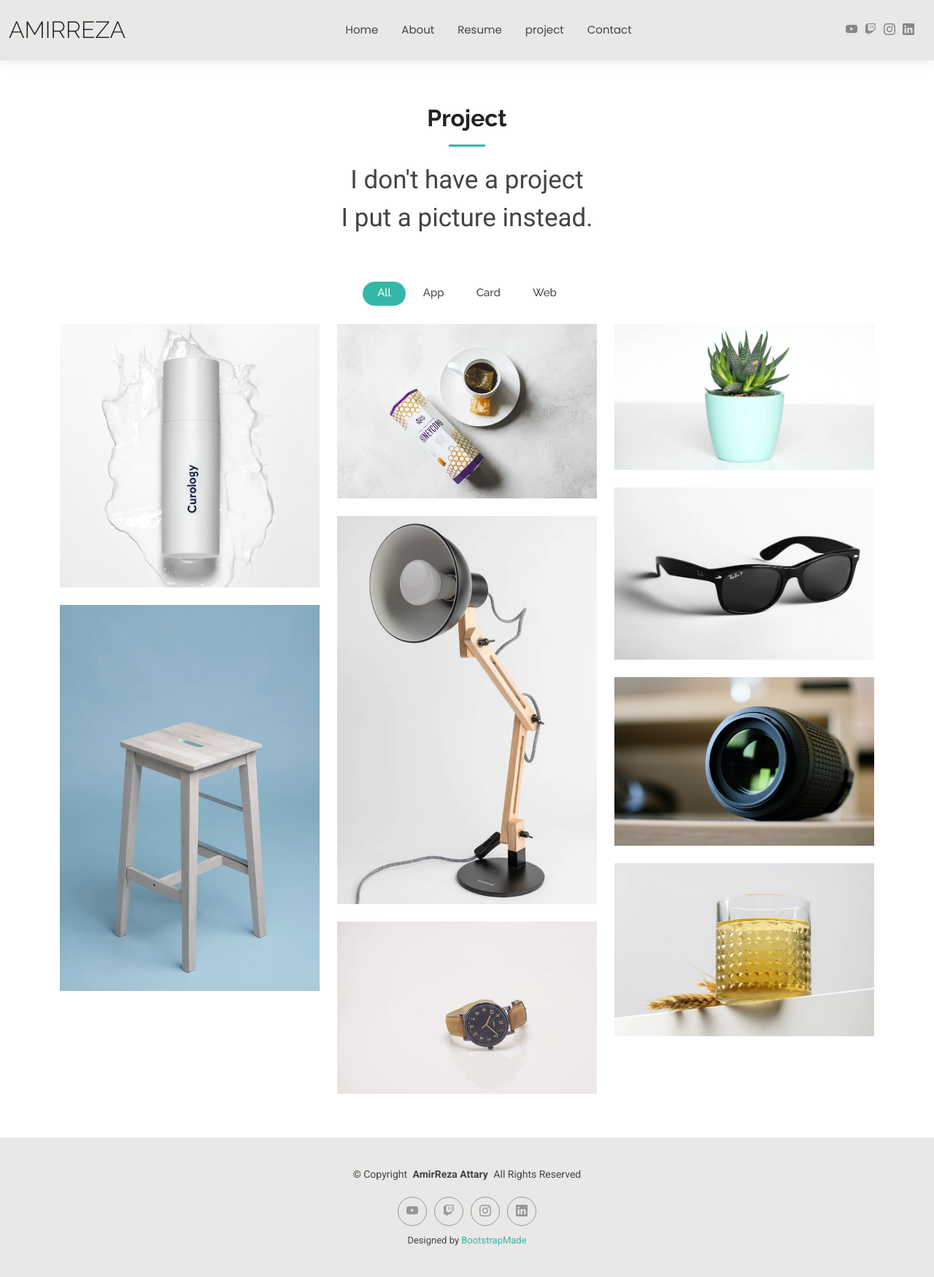
After one commit to AmirrezaAttary/my_CV, a Django app: page /project in a window 1280 px wide. The commit adds this page. Shown: the whole page at 73% size. Run offline with Django 3.2, Linux system fonts and the light colour scheme; some libraries are stand-ins or nearby versions.

Commit message:
end project
end my cv project

```diff
--- a/resume/urls.py
+++ b/resume/urls.py
@@ -9,4 +9,5 @@ urlpatterns = [
     path('about', view_about, name='about'),
     path('resume', view_resume, name='resume'),
     path('contact', view_contact, name='contact'),
+    path('project', view_project, name='project'),
 ]
--- a/resume/views.py
+++ b/resume/views.py
@@ -15,3 +15,6 @@ def view_resume(request):
 
 def view_contact(request):
     return render(request, 'resume/contact.html',about)
+
+def view_project(request):
+    return render(request, 'resume/portfolio.html')
--- a/statics/assets/css/main.css
+++ b/statics/assets/css/main.css
@@ -11,6 +11,8 @@
 # Help: https://bootstrapmade.com/color-system/
 --------------------------------------------------------------*/
 /* Fonts */
+
+
 :root {
   --default-font: "Roboto",  system-ui, -apple-system, "Segoe UI", Roboto, "Helvetica Neue", Arial, "Noto Sans", "Liberation Sans", sans-serif, "Apple Color Emoji", "Segoe UI Emoji", "Segoe UI Symbol", "Noto Color Emoji";
   --heading-font: "Raleway",  sans-serif;
--- a/template/base.html
+++ b/template/base.html
@@ -53,6 +53,7 @@
           <li><a href="{% url 'index' %}">Home</a></li>
           <li><a href="{% url 'about' %}">About</a></li>
           <li><a href="{% url 'resume' %}">Resume</a></li>
+          <li><a href="{% url 'project' %}">project</a></li>
           <li><a href="{% url 'contact' %}">Contact</a></li>
         </ul>
         <i class="mobile-nav-toggle d-xl-none bi bi-list"></i>
--- a/template/resume/about.html
+++ b/template/resume/about.html
@@ -17,7 +17,7 @@
 
       <div class="row gy-4 justify-content-center">
         <div class="col-lg-4">
-          <img src="{% static 'assets/img/profile-img.jpg' %}" class="img-fluid" alt="">
+          <img src="{% static 'assets/img/me.jpg' %}" class="img-fluid" alt="">
         </div>
         <div class="col-lg-8 content">
           <h2>Telegram Bot Creator &amp; Backend Developer.</h2>
--- /dev/null
+++ b/template/resume/portfolio.html
@@ -0,0 +1,130 @@
+{% extends 'base.html' %}
+{% load static %}
+{% block content %}
+
+  <main class="main">
+
+    <!-- Portfolio Section -->
+    <section id="portfolio" class="portfolio section">
+
+      <!-- Section Title -->
+      <div class="container section-title" data-aos="fade-up">
+        <h2>Project</h2>
+        <p style="font-size: 35px;">I don't have a project <br>
+          I put a picture instead.</p>
+      </div><!-- End Section Title -->
+
+      <div class="container">
+
+        <div class="isotope-layout" data-default-filter="*" data-layout="masonry" data-sort="original-order">
+
+          <ul class="portfolio-filters isotope-filters" data-aos="fade-up" data-aos-delay="100">
+            <li data-filter="*" class="filter-active">All</li>
+            <li data-filter=".filter-app">App</li>
+            <li data-filter=".filter-product">Card</li>
+            <li data-filter=".filter-branding">Web</li>
+          </ul><!-- End Portfolio Filters -->
+
+          <div class="row gy-4 isotope-container" data-aos="fade-up" data-aos-delay="200">
+
+            <div class="col-lg-4 col-md-6 portfolio-item isotope-item filter-app">
+              <img src="{% static 'assets/img/masonry-portfolio/masonry-portfolio-1.jpg' %}" class="img-fluid" alt="">
+              <div class="portfolio-info">
+                <h4>App 1</h4>
+                <p>Lorem ipsum, dolor sit</p>
+                <a href="{% static 'assets/img/masonry-portfolio/masonry-portfolio-1.jpg' %}" title="App 1" data-gallery="portfolio-gallery-app" class="glightbox preview-link"><i class="bi bi-zoom-in"></i></a>
+                <a href="portfolio-details.html" title="More Details" class="details-link"><i class="bi bi-link-45deg"></i></a>
+              </div>
+            </div><!-- End Portfolio Item -->
+
+            <div class="col-lg-4 col-md-6 portfolio-item isotope-item filter-product">
+              <img src="{% static 'assets/img/masonry-portfolio/masonry-portfolio-2.jpg' %}" class="img-fluid" alt="">
+              <div class="portfolio-info">
+                <h4>Product 1</h4>
+                <p>Lorem ipsum, dolor sit</p>
+                <a href="{% static 'assets/img/masonry-portfolio/masonry-portfolio-2.jpg' %}" title="Product 1" data-gallery="portfolio-gallery-product" class="glightbox preview-link"><i class="bi bi-zoom-in"></i></a>
+                <a href="portfolio-details.html" title="More Details" class="details-link"><i class="bi bi-link-45deg"></i></a>
+              </div>
+            </div><!-- End Portfolio Item -->
+
+            <div class="col-lg-4 col-md-6 portfolio-item isotope-item filter-branding">
+              <img src="{% static 'assets/img/masonry-portfolio/masonry-portfolio-3.jpg' %}" class="img-fluid" alt="">
+              <div class="portfolio-info">
+                <h4>Branding 1</h4>
+                <p>Lorem ipsum, dolor sit</p>
+                <a href="{% static 'assets/img/masonry-portfolio/masonry-portfolio-3.jpg' %}" title="Branding 1" data-gallery="portfolio-gallery-branding" class="glightbox preview-link"><i class="bi bi-zoom-in"></i></a>
+                <a href="portfolio-details.html" title="More Details" class="details-link"><i class="bi bi-link-45deg"></i></a>
+              </div>
+            </div><!-- End Portfolio Item -->
+
+            <div class="col-lg-4 col-md-6 portfolio-item isotope-item filter-app">
+              <img src="{% static 'assets/img/masonry-portfolio/masonry-portfolio-4.jpg' %}" class="img-fluid" alt="">
+              <div class="portfolio-info">
+                <h4>App 2</h4>
+                <p>Lorem ipsum, dolor sit</p>
+                <a href="{% static 'assets/img/masonry-portfolio/masonry-portfolio-4.jpg' %}" title="App 2" data-gallery="portfolio-gallery-app" class="glightbox preview-link"><i class="bi bi-zoom-in"></i></a>
+                <a href="portfolio-details.html" title="More Details" class="details-link"><i class="bi bi-link-45deg"></i></a>
+              </div>
+            </div><!-- End Portfolio Item -->
+
+            <div class="col-lg-4 col-md-6 portfolio-item isotope-item filter-product">
+              <img src="{% static 'assets/img/masonry-portfolio/masonry-portfolio-5.jpg' %}" class="img-fluid" alt="">
+              <div class="portfolio-info">
+                <h4>Product 2</h4>
+                <p>Lorem ipsum, dolor sit</p>
+                <a href="{% static 'assets/img/masonry-portfolio/masonry-portfolio-5.jpg' %}" title="Product 2" data-gallery="portfolio-gallery-product" class="glightbox preview-link"><i class="bi bi-zoom-in"></i></a>
+                <a href="portfolio-details.html" title="More Details" class="details-link"><i class="bi bi-link-45deg"></i></a>
+              </div>
+            </div><!-- End Portfolio Item -->
+
+            <div class="col-lg-4 col-md-6 portfolio-item isotope-item filter-branding">
+              <img src="{% static 'assets/img/masonry-portfolio/masonry-portfolio-6.jpg' %}" class="img-fluid" alt="">
+              <div class="portfolio-info">
+                <h4>Branding 2</h4>
+                <p>Lorem ipsum, dolor sit</p>
+                <a href="{% static 'assets/img/masonry-portfolio/masonry-portfolio-6.jpg' %}" title="Branding 2" data-gallery="portfolio-gallery-branding" class="glightbox preview-link"><i class="bi bi-zoom-in"></i></a>
+                <a href="portfolio-details.html" title="More Details" class="details-link"><i class="bi bi-link-45deg"></i></a>
+              </div>
+            </div><!-- End Portfolio Item -->
+
+            <div class="col-lg-4 col-md-6 portfolio-item isotope-item filter-app">
+              <img src="{% static 'assets/img/masonry-portfolio/masonry-portfolio-7.jpg' %}" class="img-fluid" alt="">
+              <div class="portfolio-info">
+                <h4>App 3</h4>
+                <p>Lorem ipsum, dolor sit</p>
+                <a href="{% static 'assets/img/masonry-portfolio/masonry-portfolio-7.jpg' %}" title="App 3" data-gallery="portfolio-gallery-app" class="glightbox preview-link"><i class="bi bi-zoom-in"></i></a>
+                <a href="portfolio-details.html" title="More Details" class="details-link"><i class="bi bi-link-45deg"></i></a>
+              </div>
+            </div><!-- End Portfolio Item -->
+
+            <div class="col-lg-4 col-md-6 portfolio-item isotope-item filter-product">
+              <img src="{% static 'assets/img/masonry-portfolio/masonry-portfolio-8.jpg' %}" class="img-fluid" alt="">
+              <div class="portfolio-info">
+                <h4>Product 3</h4>
+                <p>Lorem ipsum, dolor sit</p>
+                <a href="{% static 'assets/img/masonry-portfolio/masonry-portfolio-8.jpg' %}" title="Product 3" data-gallery="portfolio-gallery-product" class="glightbox preview-link"><i class="bi bi-zoom-in"></i></a>
+                <a href="portfolio-details.html" title="More Details" class="details-link"><i class="bi bi-link-45deg"></i></a>
+              </div>
+            </div><!-- End Portfolio Item -->
+
+            <div class="col-lg-4 col-md-6 portfolio-item isotope-item filter-branding">
+              <img src="{% static 'assets/img/masonry-portfolio/masonry-portfolio-9.jpg' %}" class="img-fluid" alt="">
+              <div class="portfolio-info">
+                <h4>Branding 3</h4>
+                <p>Lorem ipsum, dolor sit</p>
+                <a href="{% static 'assets/img/masonry-portfolio/masonry-portfolio-9.jpg' %}" title="Branding 2" data-gallery="portfolio-gallery-branding" class="glightbox preview-link"><i class="bi bi-zoom-in"></i></a>
+                <a href="portfolio-details.html" title="More Details" class="details-link"><i class="bi bi-link-45deg"></i></a>
+              </div>
+            </div><!-- End Portfolio Item -->
+
+          </div><!-- End Portfolio Container -->
+
+        </div>
+
+      </div>
+
+    </section><!-- /Portfolio Section -->
+
+  </main>
+
+  {% endblock %}
```
Also changed, not shown: statics/assets/img/me.jpg (added).
